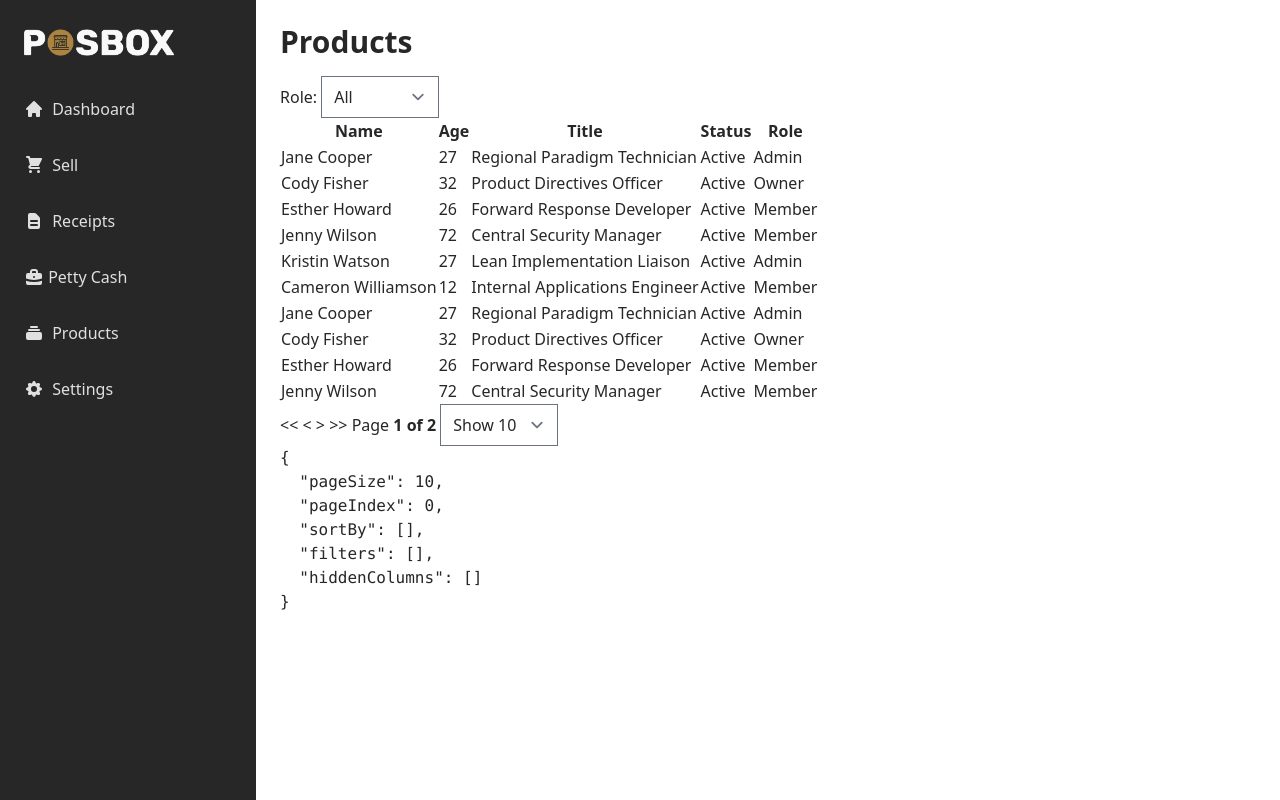
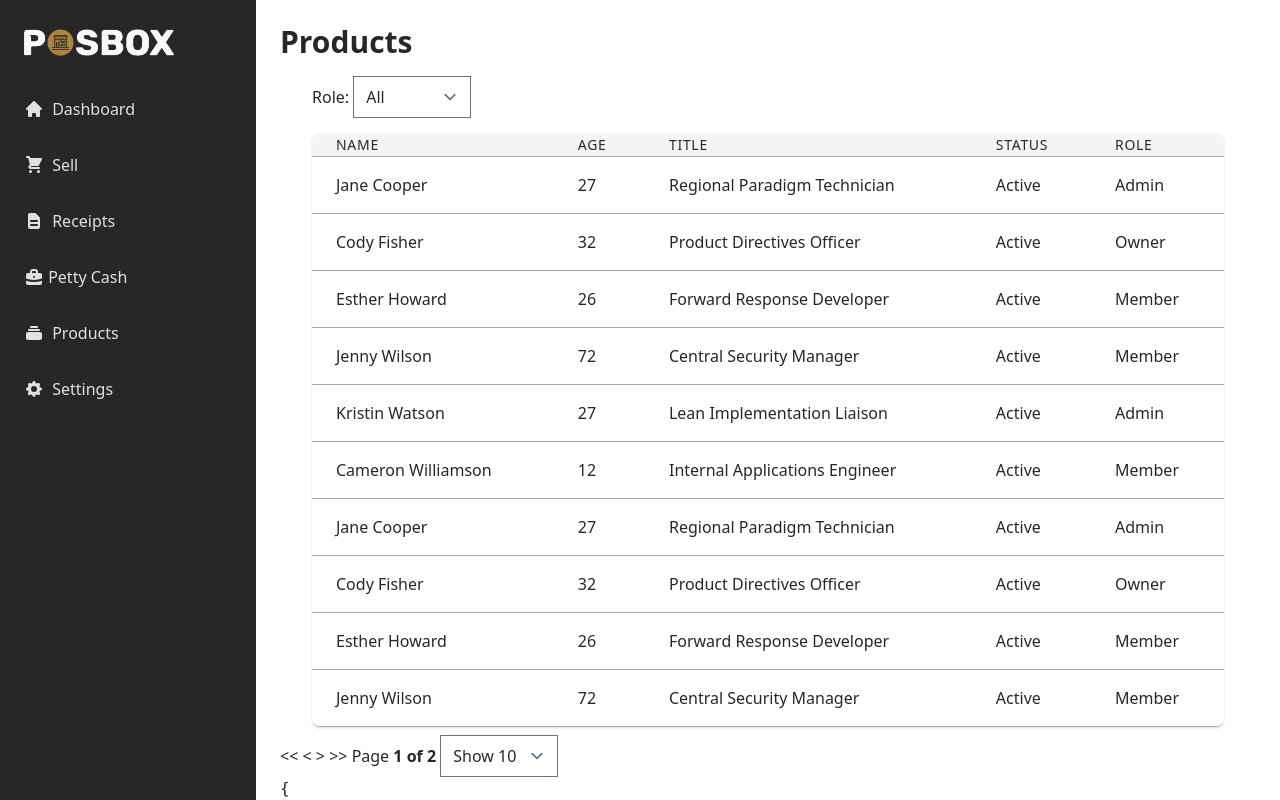
Before and after one commit to email2vimalraj/food-pos-app, a Next.js app: page /products in a window 1280 px wide. Shown: the top 800 px of the page. Built offline with nearby package versions, Linux system fonts and the light colour scheme.

Commit message:
styled table

```diff
--- a/components/table.tsx
+++ b/components/table.tsx
@@ -104,6 +104,7 @@ const Table = ({ columns, data }: Props) => {
 
   return (
     <>
+      {/* global search filter */}
       {/* <GlobalFilter
         preGlobalFilteredRows={preGlobalFilteredRows}
         globalFilter={state.globalFilter}
@@ -113,7 +114,7 @@ const Table = ({ columns, data }: Props) => {
       {headerGroups.map(headerGroup =>
         headerGroup.headers.map(column =>
           column.Filter ? (
-            <div key={column.id}>
+            <div className="sm:px-6 lg:px-8" key={column.id}>
               <label htmlFor={column.id}>{column.render('Header')}: </label>
               {column.render('Filter')}
             </div>
@@ -121,14 +122,23 @@ const Table = ({ columns, data }: Props) => {
         )
       )}
 
-      <table {...getTableProps()}>
-        <thead>
+      {/* table */}
+      <div className="mt-2 flex flex-col">
+        <div className="overflow-x-auto">
+          <div className="py-2 align-middle inline-block min-w-full sm:px-6 lg:px-8">
+            <div className="shadow overflow-hidden border-b border-shark-300 sm:rounded-lg">
+              <table {...getTableProps()} className="min-w-full divide-y divide-shark-300">
+                <thead className="bg-shark-50">
                   {headerGroups.map(headerGroup => (
                     <tr {...headerGroup.getHeaderGroupProps()}>
                       {headerGroup.headers.map(column => (
                         // Add the sorting props to control sorting. For this example
                         // we can add them into the header props
-                <th {...column.getHeaderProps(column.getSortByToggleProps())}>
+                        <th
+                          scope="col"
+                          className="px-6 text-left text-sm font-medium text-shark-500 uppercase tracking-wider"
+                          {...column.getHeaderProps(column.getSortByToggleProps())}
+                        >
                           {column.render('Header')}
                           {/* Add a sort direction indicator */}
                           <span>{column.isSorted ? (column.isSortedDesc ? ' ▼' : ' ▲') : ''}</span>
@@ -138,19 +148,30 @@ const Table = ({ columns, data }: Props) => {
                   ))}
                 </thead>
 
-        <tbody {...getTableBodyProps()}>
+                <tbody
+                  {...getTableBodyProps()}
+                  className="bg-alabaster-50 divide-y divide-shark-300"
+                >
                   {page.map((row, i) => {
                     prepareRow(row);
                     return (
                       <tr {...row.getRowProps()}>
                         {row.cells.map(cell => {
-                  return <td {...cell.getCellProps()}>{cell.render('Cell')}</td>;
+                          return (
+                            <td className="px-6 py-4 whitespace-nowrap" {...cell.getCellProps()}>
+                              {cell.render('Cell')}
+                            </td>
+                          );
                         })}
                       </tr>
                     );
                   })}
                 </tbody>
               </table>
+            </div>
+          </div>
+        </div>
+      </div>
 
       {/* pagination */}
       <div className="pagination">
```
Lines whose indentation alone changed are shown as unchanged.
